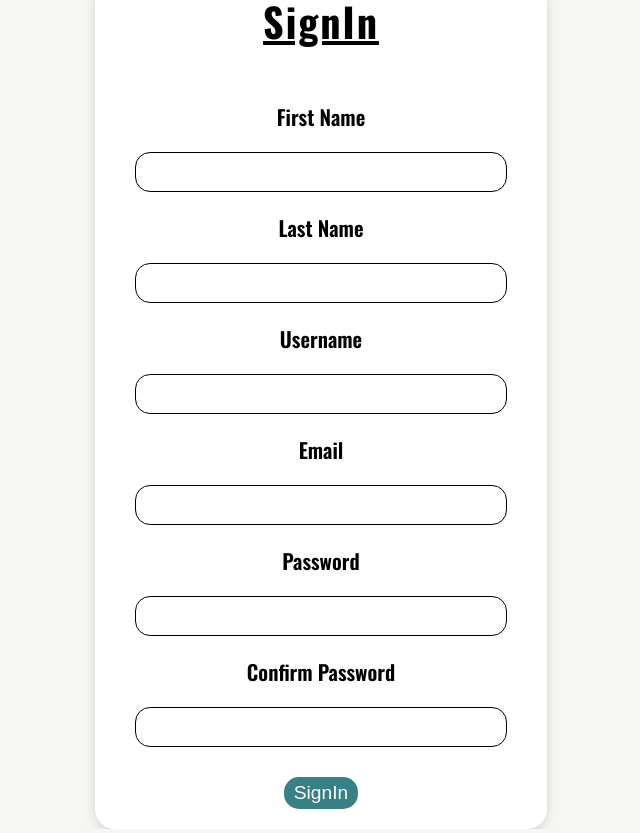
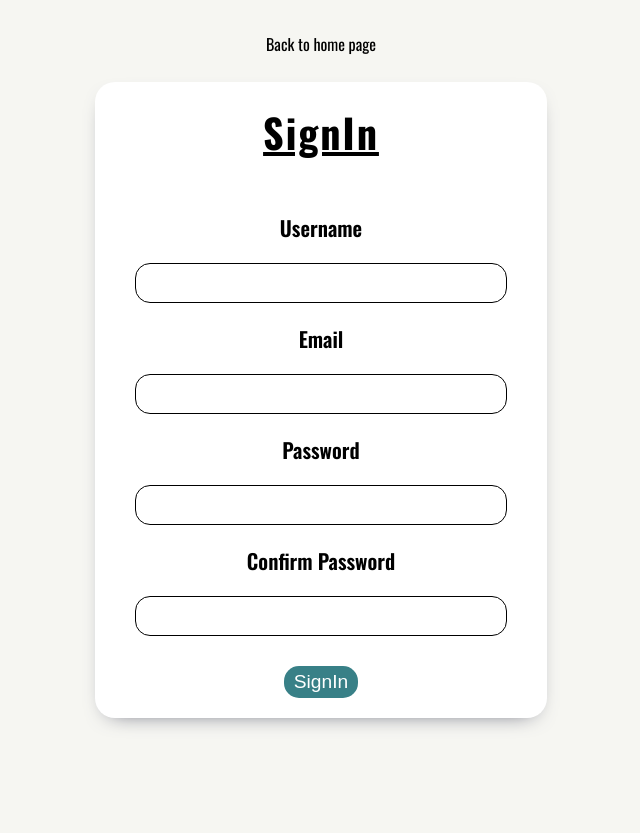
Before and after one commit to QuickerMaths/social-media-app-poject, a React (Vite) app in the folder client/: page /register in a window 1280 px wide. Shown: the whole page, without its empty margins (319-959 px from the left). After the commit the page ends 800 px from the top, so only its background shows below. Built offline with nearby package versions, Linux system fonts and the light colour scheme; no server answers.

Commit message:
fix: refactored register component and registerUser mutation

```diff
--- a/client/src/features/apiSlice/authApiSlice/authApiSlice.tsx
+++ b/client/src/features/apiSlice/authApiSlice/authApiSlice.tsx
@@ -48,15 +48,13 @@ export const authApiSlice = apiSlice.injectEndpoints({
       ) => errorTransformer(error),
     }),
 
-    registerUser: builder.mutation<IResponse<string, IUser>, IRegisterProps>({
-      query: ({ username, email, firstName, lastName, password }) => ({
-        url: "/register",
+    registerUser: builder.mutation<IUser, IRegisterProps>({
+      query: ({ username, email, password }) => ({
+        url: "/api/auth/register",
         method: "POST",
         body: {
           username,
           email,
-          firstName,
-          lastName,
           password,
         },
       }),
--- a/client/src/features/apiSlice/types.ts
+++ b/client/src/features/apiSlice/types.ts
@@ -25,8 +25,6 @@ export type IAuthProps = {
 export type IRegisterProps = {
   username: string;
   email: string;
-  firstName: string;
-  lastName: string;
   password: string;
 };
 
--- a/client/src/pages/home-page/HomePage.tsx
+++ b/client/src/pages/home-page/HomePage.tsx
@@ -18,6 +18,8 @@ const HomePage = () => {
     error,
     refetch,
   } = useGetPostsQuery({ page });
+
+
 
   let content;
 
--- a/client/src/pages/register/Register.tsx
+++ b/client/src/pages/register/Register.tsx
@@ -19,8 +19,6 @@ const Register = () => {
   const { handleChange, handleBlur, errors, touched, values, handleSubmit } =
     useFormik({
       initialValues: {
-        firstName: "",
-        lastName: "",
         username: "",
         email: "",
         password: "",
@@ -50,28 +48,6 @@ const Register = () => {
 
         <h2 className="register__title">SignIn</h2>
         <form className="register__form" onSubmit={handleSubmit}>
-          <InputField
-            type="firstName"
-            label="First Name"
-            name="firstName"
-            className="register"
-            touched={touched.firstName}
-            error={errors.firstName}
-            onChange={handleChange}
-            onBlur={handleBlur}
-            value={values.firstName}
-          />
-          <InputField
-            type="lastName"
-            label="Last Name"
-            name="lastName"
-            className="register"
-            touched={touched.lastName}
-            error={errors.lastName}
-            onChange={handleChange}
-            onBlur={handleBlur}
-            value={values.lastName}
-          />
           <InputField
             type="username"
             label="Username"
--- a/client/src/validation/registerValidation.ts
+++ b/client/src/validation/registerValidation.ts
@@ -17,8 +17,6 @@ const registerSchema = yup.object().shape({
     )
     .max(24)
     .required("This field is required"),
-  firstName: yup.string().min(2).max(20).required("This field is required"),
-  lastName: yup.string().min(2).max(20).required("This field is required"),
   confirmPassword: yup
     .string()
     .oneOf([yup.ref("password"), undefined], "Passwords must match")
```
Also changed, not shown: client/src/features/authSlice/authSlice.ts (+0 -7 lines).
